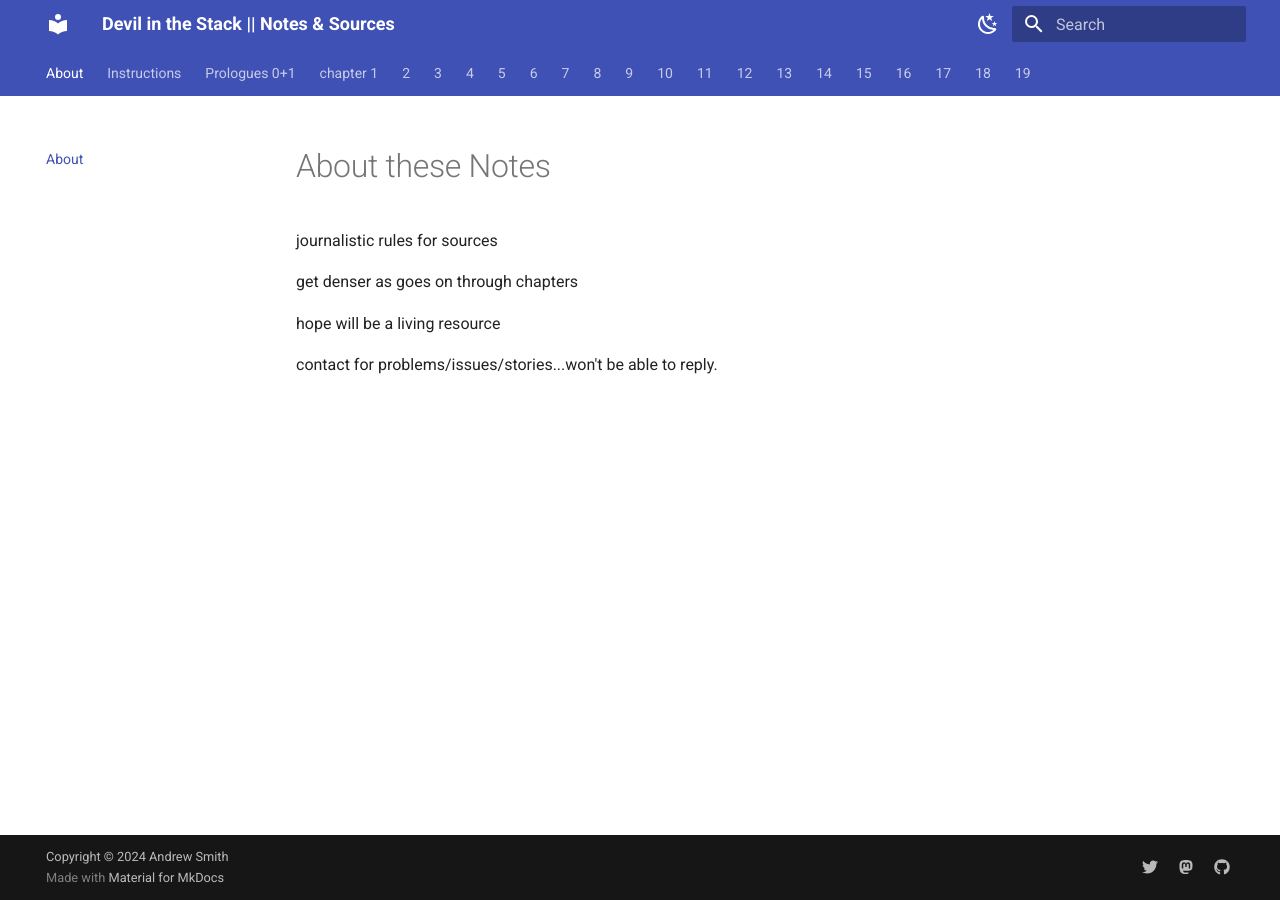
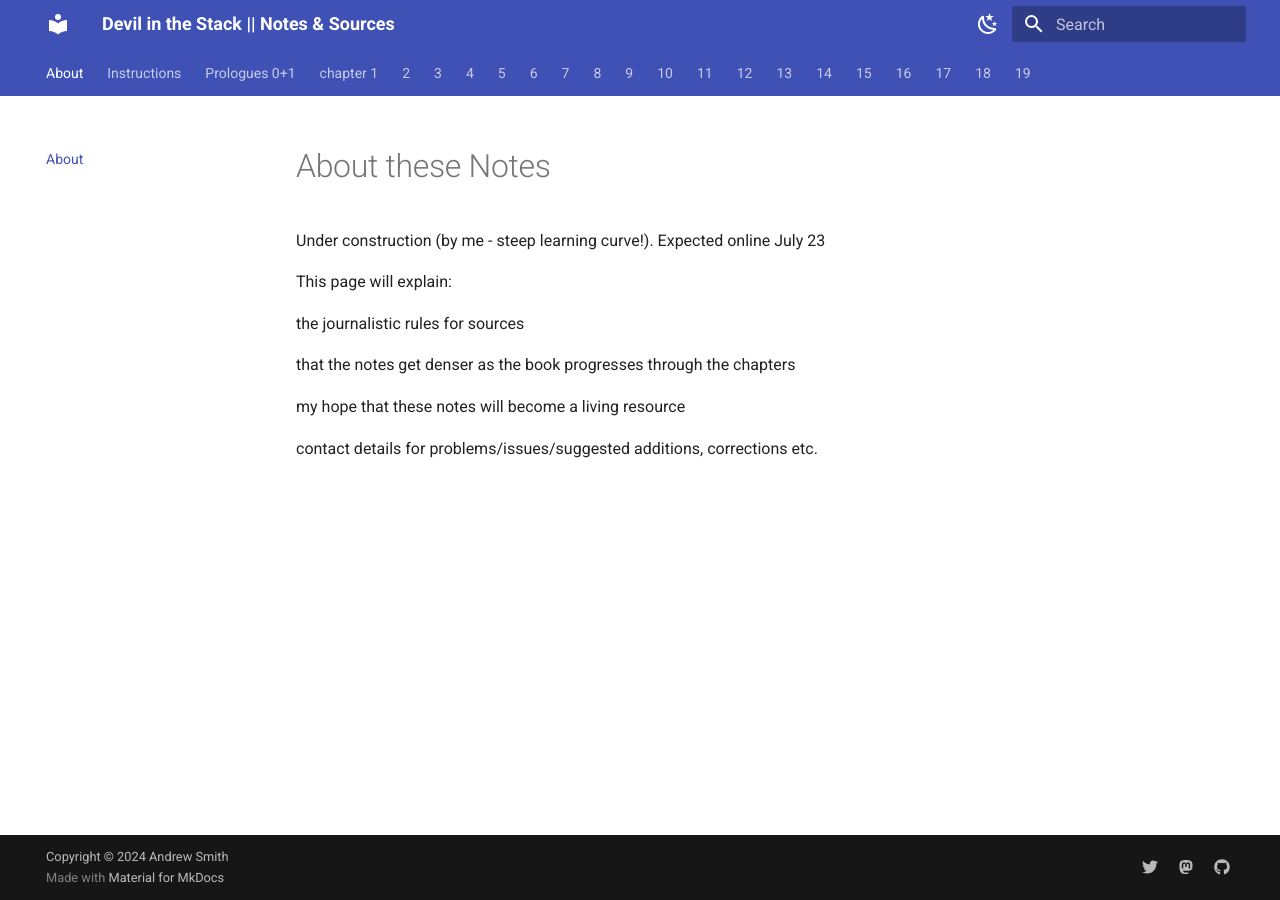
Before and after one commit to zappascout/devil_notes-sources, an MkDocs documentation site: the page built from docs/index.md, in a window 1280 px wide. Built offline with MkDocs 1.6.1 and Material for MkDocs 9.7.7, drawn with Linux system fonts in a browser that asks for light colours.

```diff
--- a/docs/index.md
+++ b/docs/index.md
@@ -1,10 +1,14 @@
 
 # About these Notes
 
-journalistic rules for sources
+Under construction (by me - steep learning curve!). Expected online July 23
 
-get denser as goes on through chapters
+This page will explain:
 
-hope will be a living resource
+the journalistic rules for sources
 
-contact for problems/issues/stories...won't be able to reply.
+that the notes get denser as the book progresses through the chapters
+
+my hope that these notes will become a living resource
+
+contact details for problems/issues/suggested additions, corrections etc.
```
Also changed, not shown: docs/instructions.md (+5 -2 lines).
